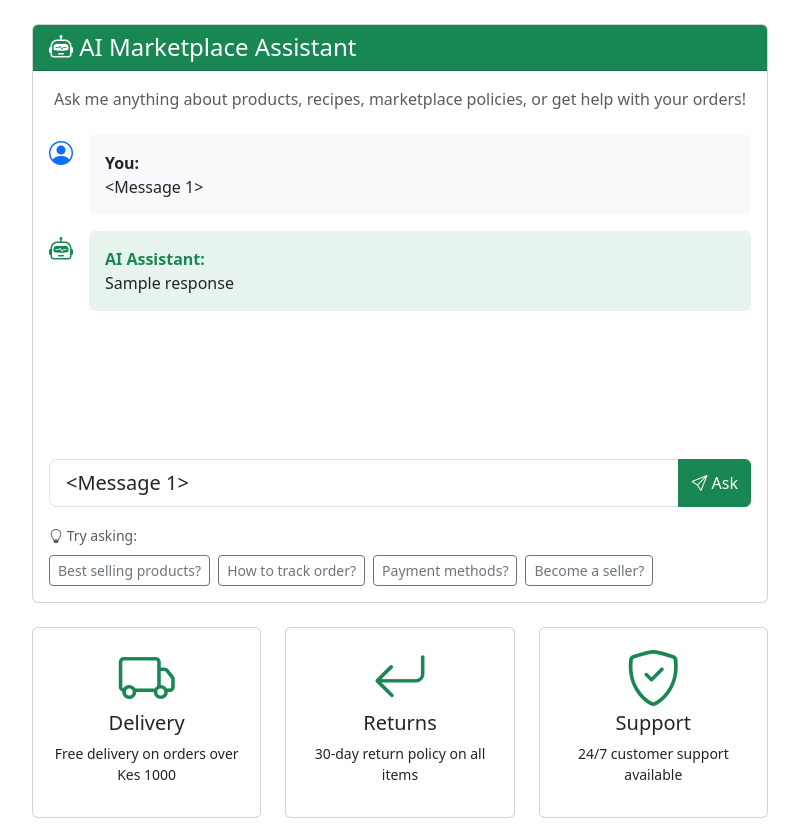
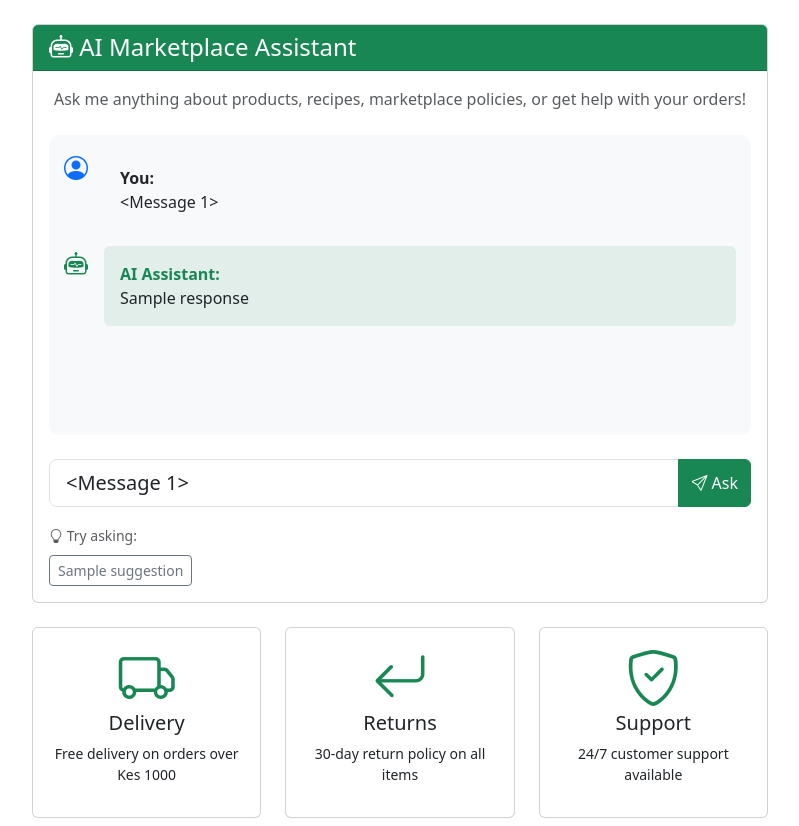
Before and after one commit to evansochadeka/FreshMarketplace, a Flask app: template templates/ai_assistant.html in a window 1280 px wide. Shown: the part 62-888 px from the top of the page, without its empty margins (240-1039 px from the left). Run offline with Flask 3, Linux system fonts and the light colour scheme; tables that the repository leaves empty hold one stand-in row (values such as "Sample post"); the template is opened without the code that fills it: values that come from a table or form of the project are taken from there, most other values are stand-ins (such as "Sample title", 1, 10 or a date in 2020).

Commit message:
Update ai_assistant.html

```diff
--- a/templates/ai_assistant.html
+++ b/templates/ai_assistant.html
@@ -16,7 +16,7 @@
                     Ask me anything about products, recipes, marketplace policies, or get help with your orders!
                 </p>
 
-                <div class="chat-container mb-4" style="min-height: 300px; max-height: 400px; overflow-y: auto;">
+                <div class="chat-container mb-4" style="min-height: 300px; max-height: 400px; overflow-y: auto; padding: 15px; background-color: #f8f9fa; border-radius: 10px;">
                     {% if response %}
                     <div class="d-flex mb-3">
                         <div class="flex-shrink-0">
@@ -67,18 +67,11 @@
                         <i class="bi bi-lightbulb"></i> Try asking:
                     </small>
                     <div class="d-flex flex-wrap gap-2 mt-2">
-                        <button class="btn btn-sm btn-outline-secondary" onclick="setQuestion('What are your best selling products?')">
-                            Best selling products?
+                        {% for suggestion in suggestions %}
+                        <button class="btn btn-sm btn-outline-secondary" onclick="setQuestion('{{ suggestion }}')">
+                            {{ suggestion }}
                         </button>
-                        <button class="btn btn-sm btn-outline-secondary" onclick="setQuestion('How do I track my order?')">
-                            How to track order?
-                        </button>
-                        <button class="btn btn-sm btn-outline-secondary" onclick="setQuestion('What payment methods do you accept?')">
-                            Payment methods?
-                        </button>
-                        <button class="btn btn-sm btn-outline-secondary" onclick="setQuestion('How do I become a seller?')">
-                            Become a seller?
-                        </button>
+                        {% endfor %}
                     </div>
                 </div>
             </div>
```
